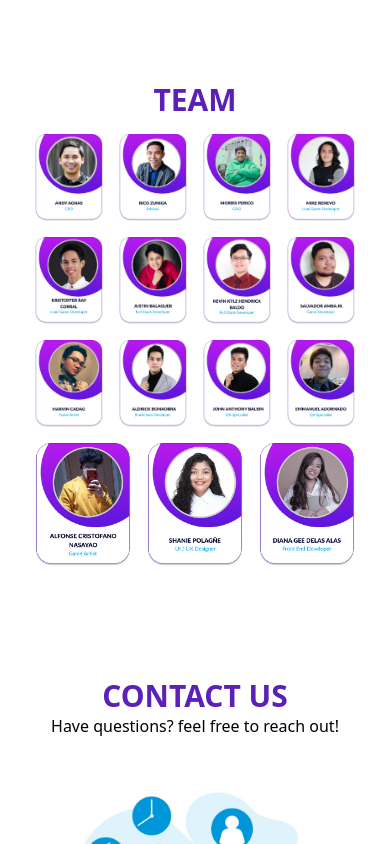
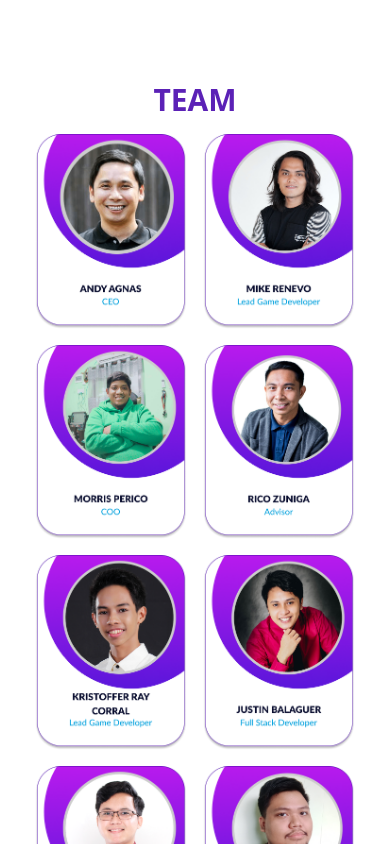
Before and after one commit to mgguild/ai-games, a Next.js app: page / in a window 390 px wide. Shown: the part 6100-6944 px from the top of the page. Built offline with nearby package versions, Linux system fonts and the light colour scheme.

Commit message:
Add mobile version for team section #42

```diff
--- a/src/app/team/Team.tsx
+++ b/src/app/team/Team.tsx
@@ -13,15 +13,15 @@ const Team = () => {
         </div>
         {/* Image Grid Section 1 */}
         <div className="flex justify-center items-center">
-        <div className="grid grid-cols-4 md:grid-cols-4 lg:grid-cols-4 gap-4 items-center sm:w-3/4 w-80">
+          <div className="grid grid-cols-2 sm:grid-cols-4 md:grid-cols-4 lg:grid-cols-4 gap-4 items-center sm:w-3/4 w-80">
             <Image src="/team/ANDY.png" width={0} height={0} sizes="100vw" alt="andy" className="w-full h-auto" />
+            <Image src="/team/MIKE.png" width={0} height={0} sizes="100vw" alt="salvador" className="w-full h-auto" />
+            <Image src="/team/MORRIS.png" width={0} height={0} sizes="100vw" alt="rico" className="w-full h-auto" />
             <Image src="/team/RICO.png" width={0} height={0} sizes="100vw" alt="rico" className="w-full h-auto" />
-          <Image src="/team/MORRIS.png" width={0} height={0} sizes="100vw" alt="rico" className="w-full h-auto" />
-          <Image src="/team/MIKE.png" width={0} height={0} sizes="100vw" alt="salvador" className="w-full h-auto" />
           </div>
         </div>
         <div className="flex justify-center items-center mt-4">
-        <div className="grid grid-cols-4 md:grid-cols-4 lg:grid-cols-4 gap-4 items-center sm:w-3/4 w-80">
+          <div className="grid grid-cols-2 sm:grid-cols-4 md:grid-cols-4 lg:grid-cols-4 gap-4 items-center sm:w-3/4 w-80">
             <Image src="/team/TOFF.png" width={0} height={0} sizes="100vw" alt="andy" className="w-full h-auto" />
             <Image src="/team/JUSTIN.png" width={0} height={0} sizes="100vw" alt="rico" className="w-full h-auto" />
             <Image src="/team/KEVIN.png" width={0} height={0} sizes="100vw" alt="rico" className="w-full h-auto" />
@@ -30,22 +30,22 @@ const Team = () => {
         </div>
         {/* Image Grid Section 2 */}
         <div className="flex justify-center items-center mt-4 ">
-        <div className="grid grid-cols-4 md:grid-cols-4 lg:grid-cols-4 gap-4 items-center sm:w-3/4 w-80">
+          <div className="grid grid-cols-2 sm:grid-cols-4 md:grid-cols-4 lg:grid-cols-4 gap-4 items-center sm:w-3/4 w-80">
             <Image src="/team/HARVIN.png" width={0} height={0} sizes="100vw" alt="harvin" className="w-full h-auto" />
             <Image src="/team/ALDRICK.png" width={0} height={0} sizes="100vw" alt="aldrick" className="w-full h-auto" />
             <Image src="/team/BALBZ.png" width={0} height={0} sizes="100vw" alt="balbz" className="w-full h-auto" />
             <Image src="/team/EMMANUEL.png" width={0} height={0} sizes="100vw" alt="emmanuel" className="w-full h-auto" />
           </div>
         </div>
-
         {/* Image Grid Section 3 */}
         <div className="flex justify-center items-center mt-4 ">
-        <div className="grid grid-cols-3 md:grid-cols-4 lg:grid-cols-3 gap-4 items-center sm:w-3/4 w-80">
+          <div className="grid grid-cols-2 sm:grid-cols-3 md:grid-cols-4 lg:grid-cols-3 gap-4 items-center sm:w-3/4 w-80">
             <Image src="/team/ALFONSE.png" width={0} height={0} sizes="100vw" alt="alfonse" className="w-full h-auto" />
             <Image src="/team/SHANIE.png" width={0} height={0} sizes="100vw" alt="alfonse" className="w-full h-auto" />
             <Image src="/team/GEE.png" width={0} height={0} sizes="100vw" alt="gee" className="w-full h-auto" />
           </div>
         </div>
+
     </section>
   );
 };
```
Lines whose indentation alone changed are shown as unchanged.
